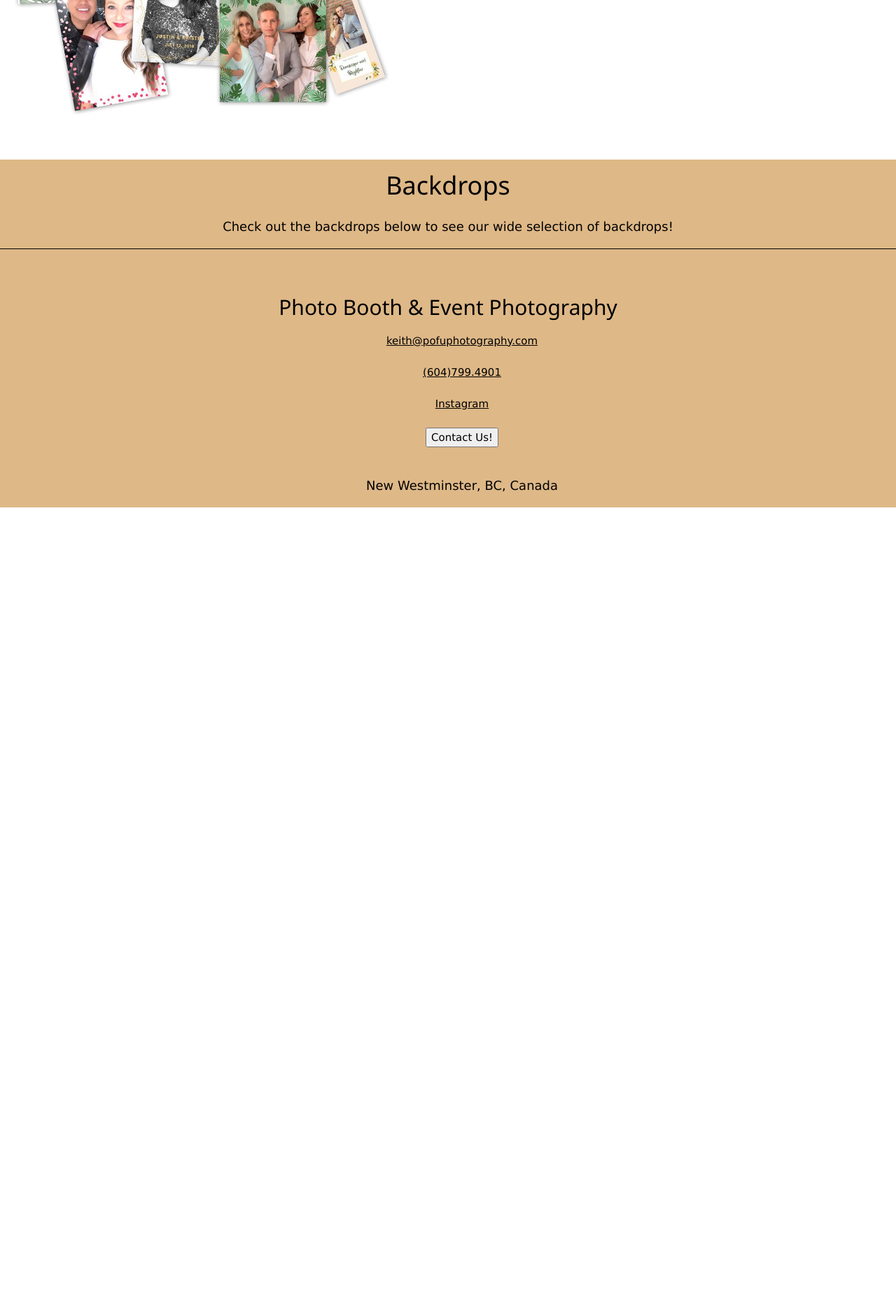
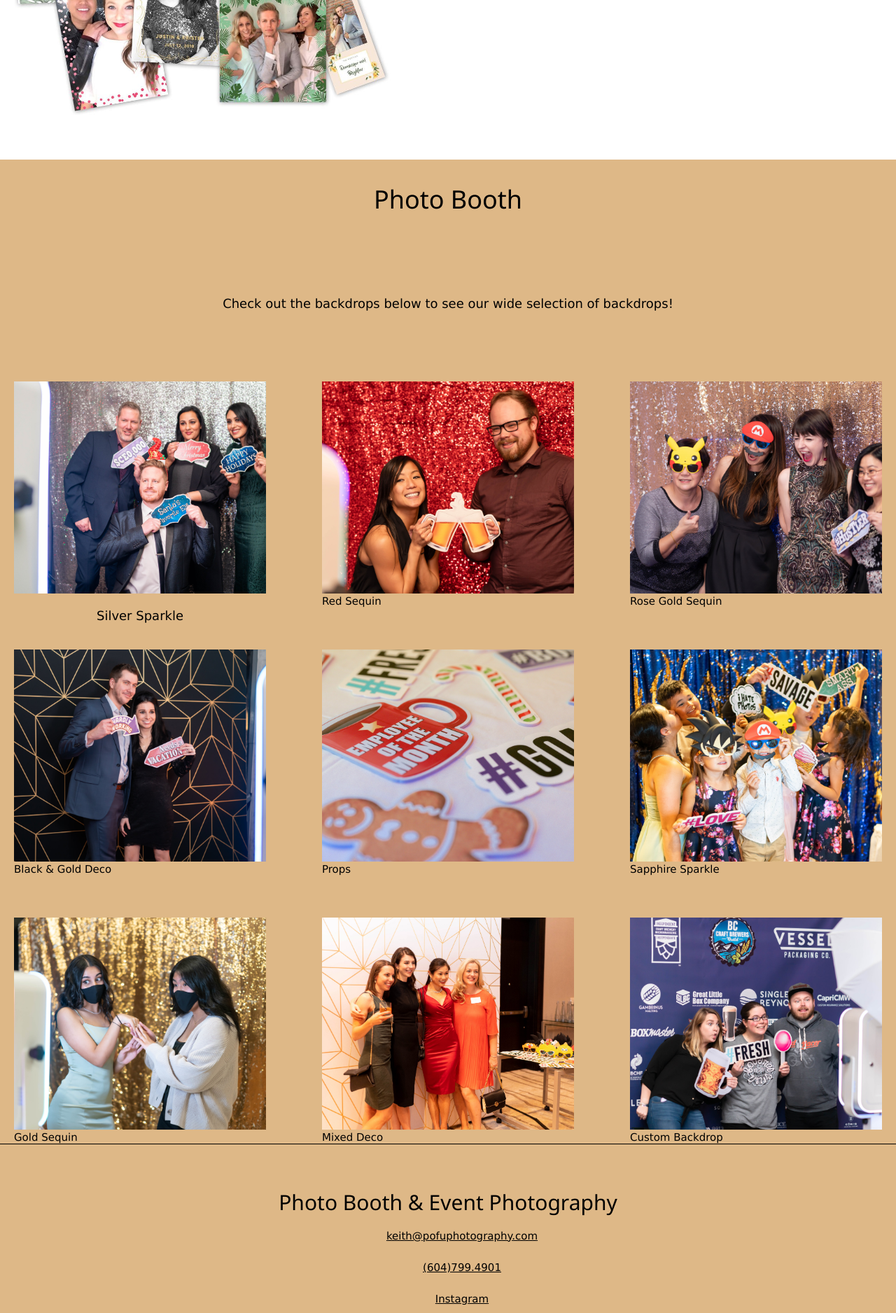
Before and after one commit to jayden-2ang/Pofu-Website-Dev-Project, a PHP site: page /templates/photobooth.html in a window 1280 px wide. Shown: the part 2697-4573 px from the top of the page at 70% size. Before the commit the page ends 3422 px from the top, so only its background shows below. Run offline with PHP 8.4, Linux system fonts and the light colour scheme.

Commit message:
Update backdrop portion of photobooth

```diff
--- a/index.css
+++ b/index.css
@@ -273,3 +273,43 @@ footer ul{
     height: 100%;
     width: 100%;
 }
+
+.backdrops{
+    display: grid;
+    grid-template-columns: repeat(3, 1fr);
+    grid-template-rows: auto auto repeat(3, 1fr);
+    grid-gap: 80px;
+    padding: 20px;
+}
+
+.backdrops h1{
+    grid-column: 1/4;
+    grid-row: 1/2;
+}
+
+.backdrops p{
+    grid-column: 1/4;
+    grid-row: 2/3;
+}
+
+.backdrops figure{
+    display: block;
+    width: 100%;
+    margin: 0;
+}
+
+.backdrops figure img{
+    object-fit: cover;
+    height: 100%;
+    width: 100%;
+    display: block;
+}
+
+.backdrops figure figcaption{
+    object-position: bottom;
+}
+
+
+@media screen {
+
+}
--- a/templates/photobooth.html
+++ b/templates/photobooth.html
@@ -57,11 +57,46 @@
             overlays so that your photos will be one-of-a-kind.</p>
         </div>
     </div>
-        <div id="backdrops">
-            <h1>Backdrops</h1>
-            <p>Check out the backdrops below to see our wide selection of backdrops!</p>
-
-        </div>
+    <div class="backdrops">
+        <h1>Photo Booth</h1>
+        <p>Check out the backdrops below to see our wide selection of backdrops!</p>
+        <figure>
+            <img src="../images/photobooth12.jpeg" alt="Photobooth 1">
+            <figcaption><p>Silver Sparkle</p></figcaption>
+        </figure>
+        <figure>
+            <img src="../images/photobooth4.webp" alt="Photobooth 2">
+            <figcaption>Red Sequin</figcaption>
+        </figure>
+        <figure>
+            <img src="../images/photobooth13.webp" alt="Photobooth 3">
+            <figcaption>Rose Gold Sequin</figcaption>
+        </figure>
+        <figure>
+            <img src="../images/photobooth6.webp" alt="Photobooth 4">
+            <figcaption>Black & Gold Deco</figcaption>
+        </figure>
+        <figure>
+            <img src="../images/photobooth7.webp" alt="Photobooth 5">
+            <figcaption>Props</figcaption>
+        </figure>
+        <figure>
+            <img src="../images/photobooth8.webp" alt="Photobooth 6">
+            <figcaption>Sapphire Sparkle</figcaption>
+        </figure>
+        <figure>
+            <img src="../images/photobooth9.webp" alt="Photobooth 7">
+            <figcaption>Gold Sequin</figcaption>
+        </figure>
+        <figure>
+            <img src="../images/photobooth10.jpeg" alt="Photobooth 8">
+            <figcaption>Mixed Deco</figcaption>
+        </figure>
+        <figure>
+            <img src="../images/photobooth11.webp" alt="Photobooth 9">
+            <figcaption>Custom Backdrop</figcaption>
+        </figure>
+    </div>
     <footer>
         <h2>Photo Booth & Event Photography</h2>
         <ul>
```
Also changed, not shown: images/photobooth10.jpeg (added), images/photobooth11.webp (added), images/photobooth12.jpeg (added), images/photobooth13.webp (added), images/photobooth4.webp (added), images/photobooth6.webp (added), images/photobooth7.webp (added), images/photobooth8.webp (added), images/photobooth9.webp (added).
